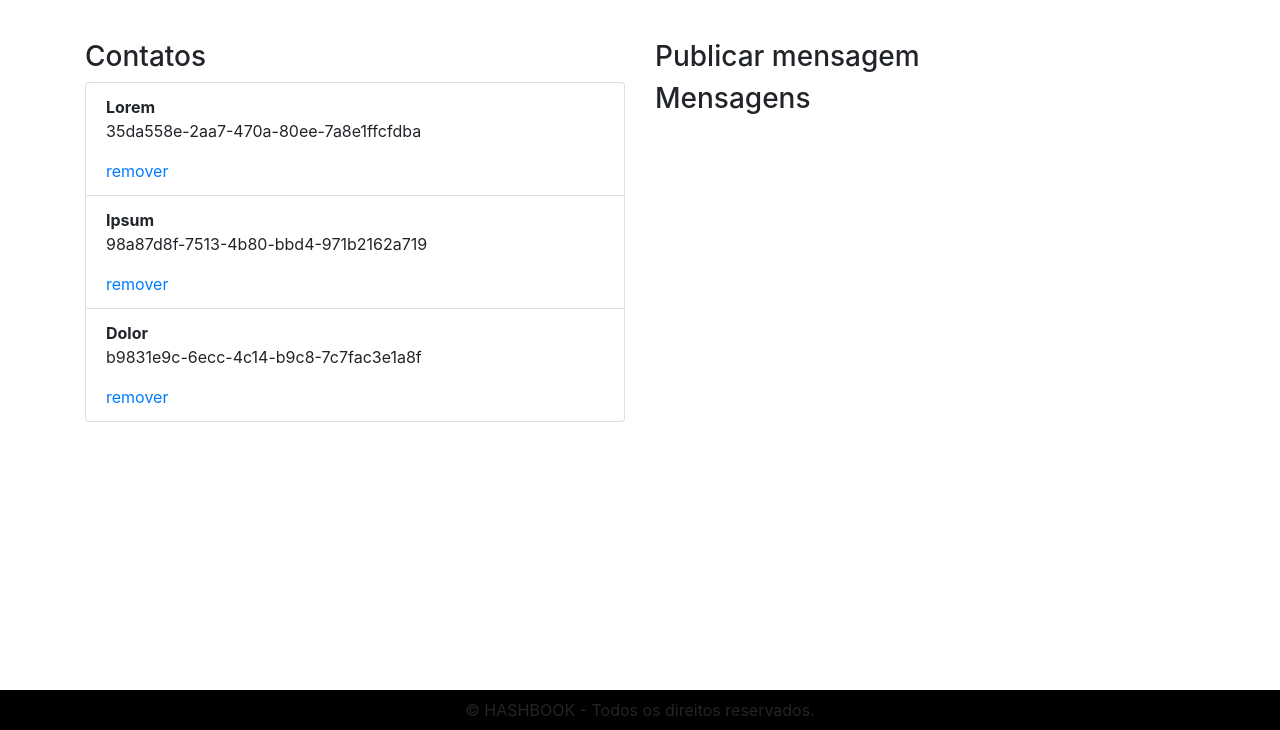
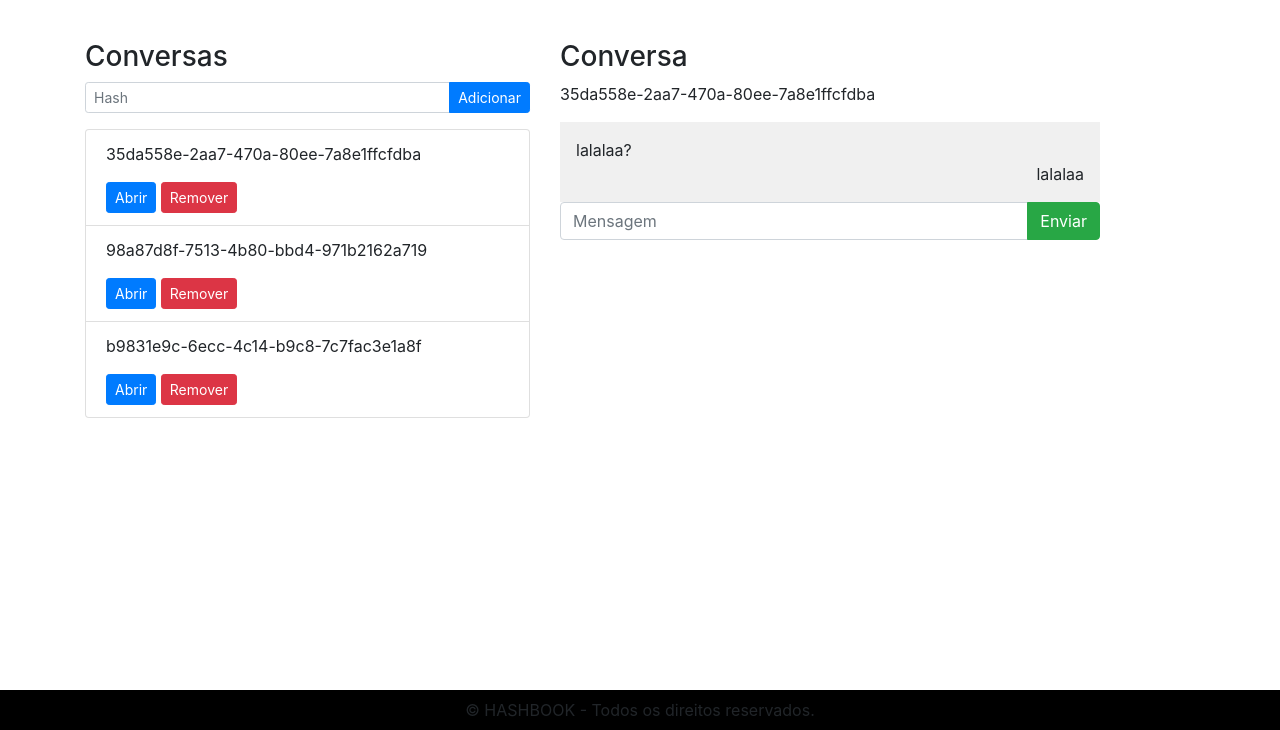
Before and after one commit to cguilhermef/hashbook, a website: page mensagens.html in a window 1280 px wide. Shown: the part 70-800 px from the top of the page. Drawn offline with nearby package versions, Linux system fonts and the light colour scheme; a web font is replaced by a local one.

Commit message:
finalizada a tela de mensagens

```diff
--- a/css/style.css
+++ b/css/style.css
@@ -45,6 +45,11 @@ html {
   margin-top: 40px;
 }
 
+.message {
+  background-color: #f0f0f0;
+  padding: 1rem;
+}
+
 .footer {
   align-items: center;
   background-color: black;
--- a/mensagens.html
+++ b/mensagens.html
@@ -19,9 +19,8 @@
       <h1 class="header-title">Hash-book</h1>
       <div class="header-links">
         <a href="index.html" class="header-link">Início</a>
-        <a href="criar-conta.html" class="header-link">Criar conta</a>
-        <a href="mensagens.html" class="header-link">Mensagens</a>
-        <a href="login.html" class="header-link">Login</a>
+        <a href="criar-hash.html" class="header-link">Criar hash</a>
+        <a href="mensagens.html" class="header-link">Conversas</a>
       </div>
     </div>
   </div>
@@ -29,29 +28,49 @@
   <div class="content">
     <div class="container">
       <div class="row">
-        <div class="col-12 col-md-6">
-          <h3 class="column-title">Contatos</h3>
-          <ul class="list-group">
+        <div class="col-12 col-md-5">
+          <h3 class="column-title">Conversas</h3>
+          <div class="input-group mb-3">
+            <input type="text" class="form-control form-control-sm" placeholder="Hash">
+            <div class="input-group-append">
+              <button class="btn btn-primary btn-sm" type="button">Adicionar</button>
+            </div>
+          </div>
+          <ul class="list-group mt-3">
             <li class="list-group-item">
-              <strong>Lorem</strong>
               <p>35da558e-2aa7-470a-80ee-7a8e1ffcfdba</p>
-              <a href="#">remover</a>
+              <button class="btn btn-primary btn-sm">Abrir</button>
+              <button class="btn btn-danger btn-sm">Remover</button>
+            </li>
+            <li class="list-group-item justify-content-between">
+              <p>98a87d8f-7513-4b80-bbd4-971b2162a719</p>
+              <button class="btn btn-primary btn-sm">Abrir</button>
+              <button class="btn btn-danger btn-sm">Remover</button>
             </li>
             <li class="list-group-item">
-              <strong>Ipsum</strong>
-              <p>98a87d8f-7513-4b80-bbd4-971b2162a719</p>
-              <a href="#">remover</a>
-            </li>
-            <li class="list-group-item">
-              <strong>Dolor</strong>
               <p>b9831e9c-6ecc-4c14-b9c8-7c7fac3e1a8f</p>
-              <a href="#">remover</a>
+              <button class="btn btn-primary btn-sm">Abrir</button>
+              <button class="btn btn-danger btn-sm">Remover</button>
             </li>
           </ul>
         </div>
         <div class="col-12 col-md-6">
-          <h3 class="column-title">Publicar mensagem</h3>
-          <h3 class="column-title">Mensagens</h3>
+          <h3 class="column-title">Conversa</h3>
+          <p>35da558e-2aa7-470a-80ee-7a8e1ffcfdba</p>
+          <div class="message">
+            <div class="text-left">
+              lalalaa?
+            </div>
+            <div class="text-right">
+              lalalaa
+            </div>
+          </div>
+          <div class="input-group mb-3">
+            <input type="text" class="form-control" placeholder="Mensagem">
+            <div class="input-group-append">
+              <button class="btn btn-success" type="button">Enviar</button>
+            </div>
+          </div>
         </div>
       </div>
     </div>
```
Also changed, not shown: criar-conta.html (deleted, +0 -68 lines), criar-hash.html (renamed from login.html, +6 -24 lines), index.html (+2 -3 lines).
